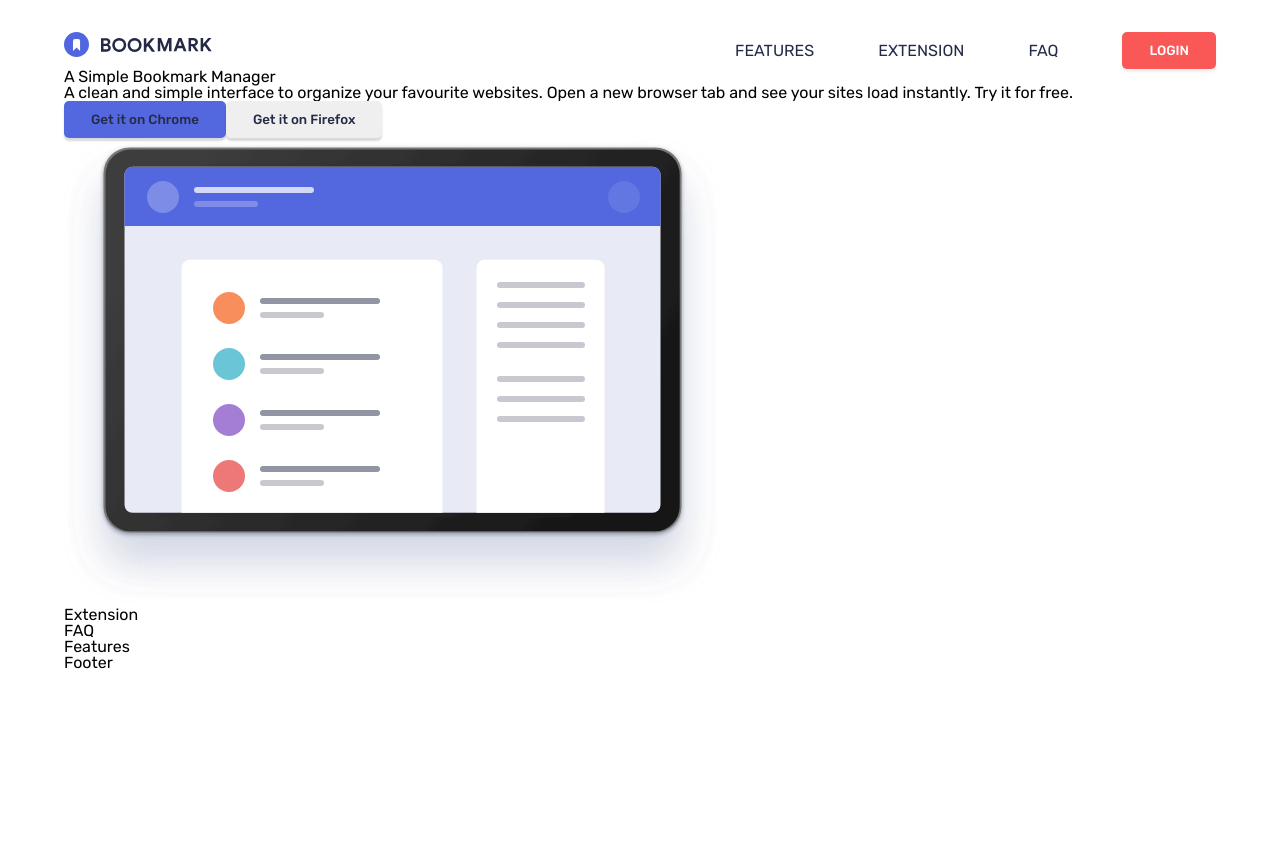
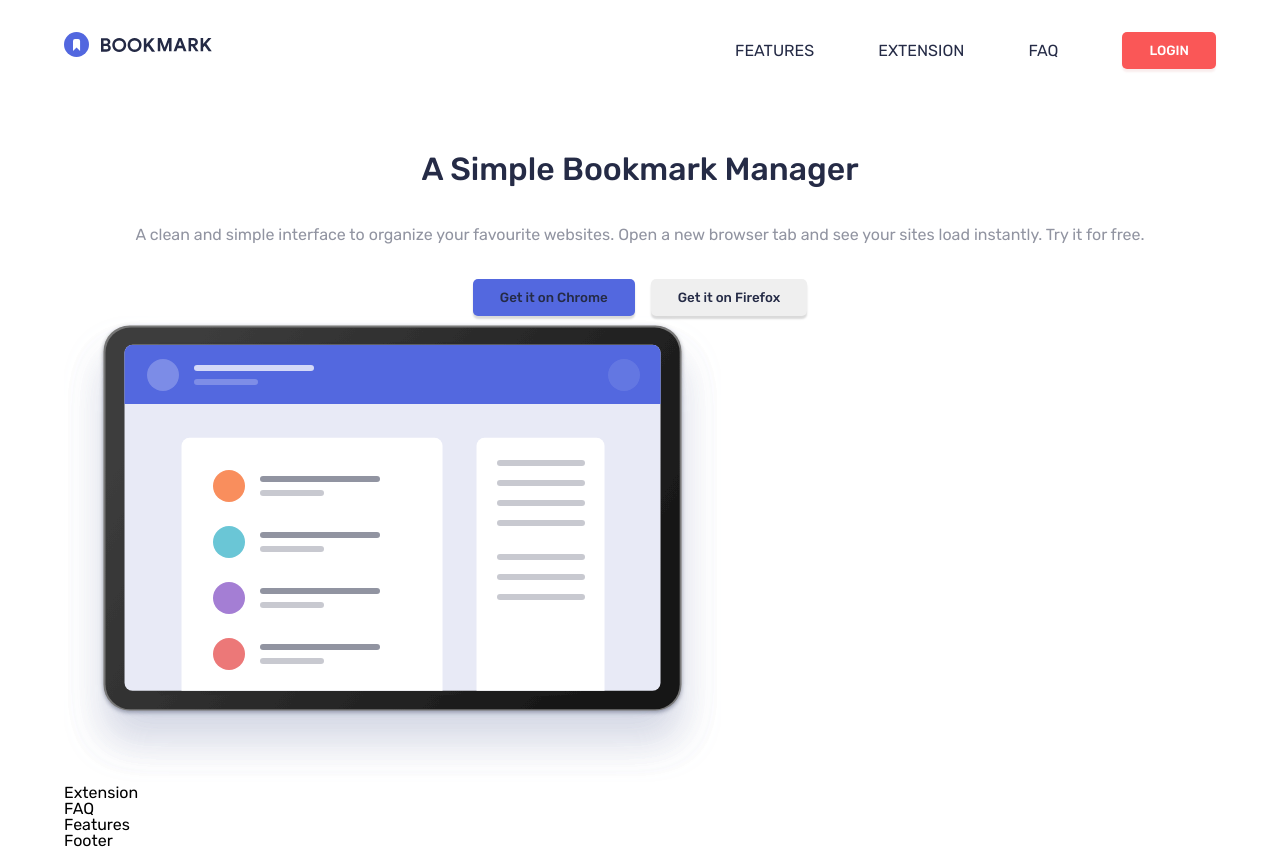
Before and after one commit to Saurabhdaswant/Bookmark, a JavaScript app: page / in a window 1280 px wide. Before the commit the page ends 800 px from the top, so only its background shows below. Built offline with nearby package versions, Linux system fonts and the light colour scheme; the HTML template or start-up script is replaced by a standard one.

Commit message:
add styling of home section

```diff
--- a/src/Sass/Home.scss
+++ b/src/Sass/Home.scss
@@ -33,4 +33,28 @@
             }
         }
     }
+
+    .about{
+        display: flex;
+        flex-direction: column;
+        align-items: center;
+        text-align: center;
+
+        margin-top: 5rem;
+        gap: 2rem;
+        h1{
+            font-size: 2rem;
+            font-weight: $bold;
+            color: $veryDarkBlue;
+            line-height: 1.3;
+        }
+        p{
+            color: $grayishBlue;
+            line-height: 1.5;
+        }
+        &__cta{
+            display: flex;
+            gap: 1rem;
+        }
+    }
 }
```
